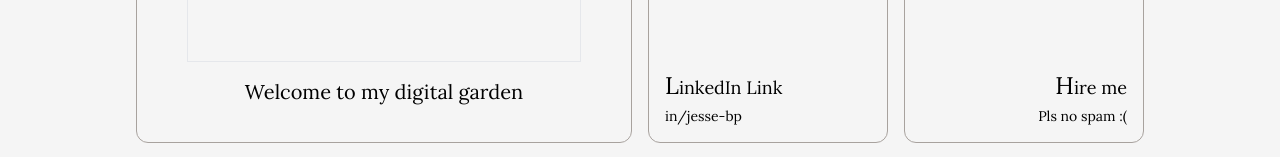
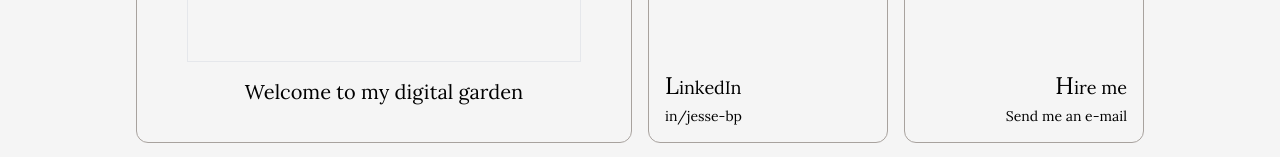
Before and after one commit to steezplusplus/digital-garden, a Next.js app: page / in a window 1280 px wide. Shown: the part 441-598 px from the top of the page. Built offline with nearby package versions, Linux system fonts and the light colour scheme.

Commit message:
refactor: Refactor static text

```diff
--- a/app/_components/cards.tsx
+++ b/app/_components/cards.tsx
@@ -34,7 +34,7 @@ export function TwitterCard() {
 }
 
 export function LinkedInCard() {
-  const label = 'LinkedIn Link';
+  const label = 'LinkedIn';
   const href = 'https://www.linkedin.com/in/jesse-bp/';
   return (
     <Link
@@ -51,7 +51,7 @@ export function LinkedInCard() {
 
 export function EmailCard() {
   const label = 'Hire me';
-  const subLael = 'Pls no spam :(';
+  const subLael = 'Send me an e-mail';
   const href = 'mailto::';
 
   return (
```
